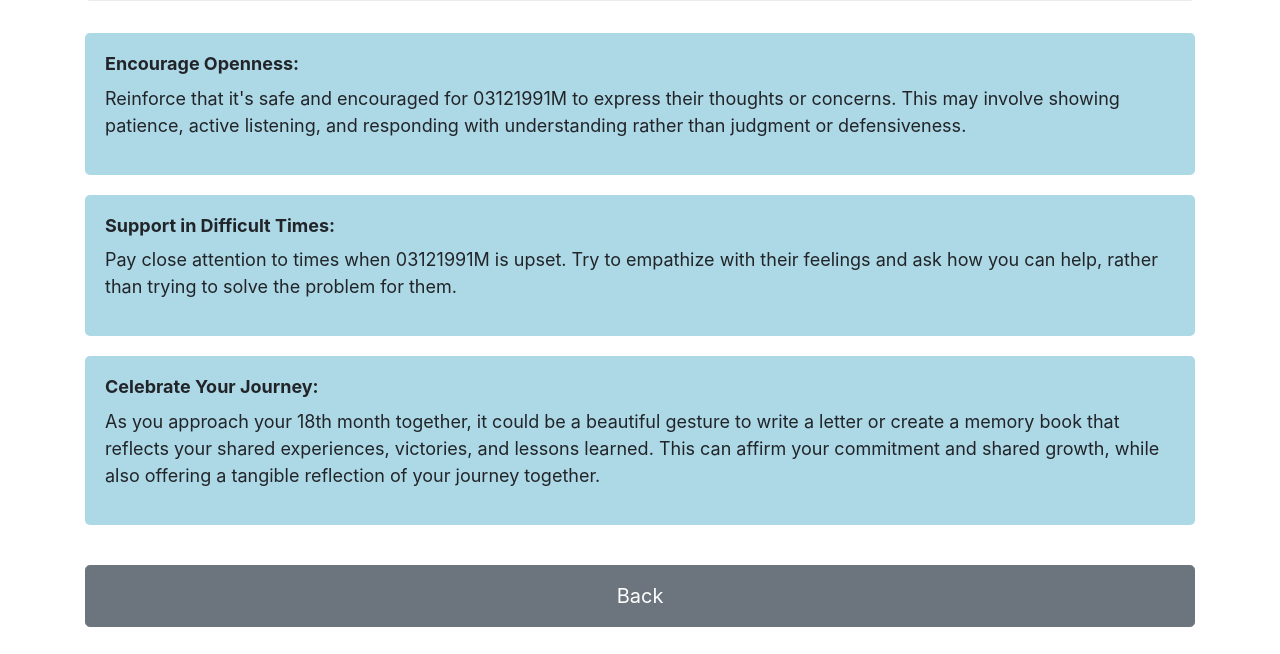
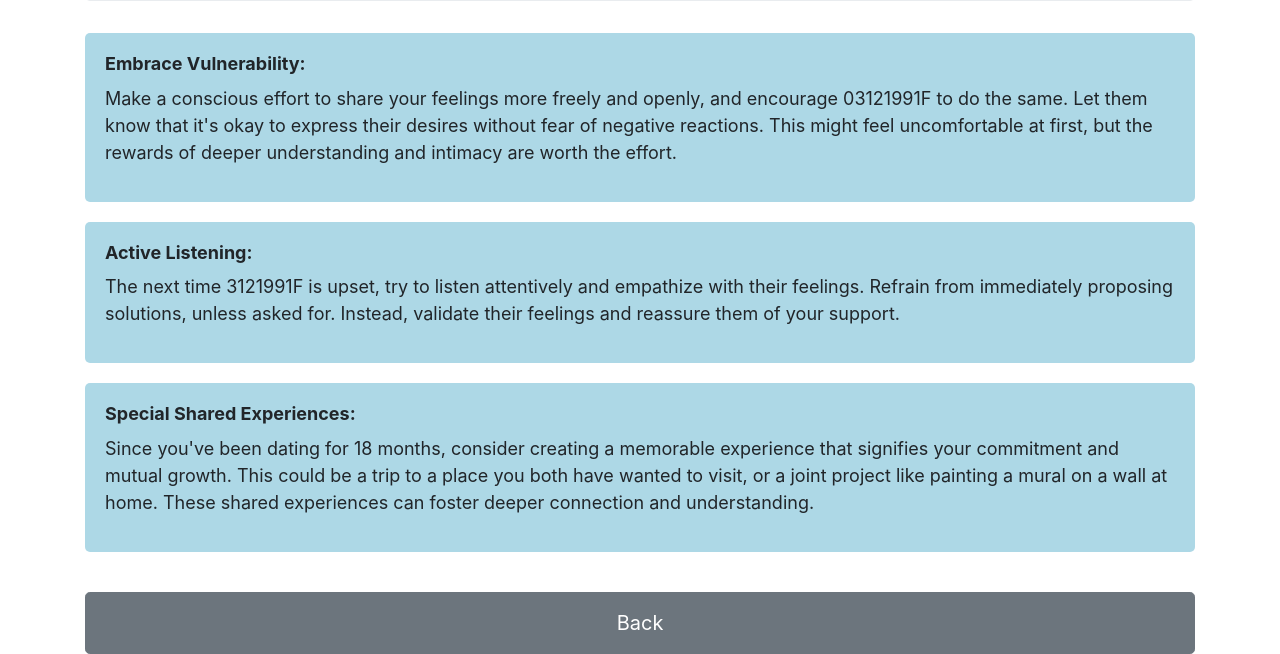
Before and after one commit to LoveGrow1/03121991M, a plain HTML site: page actions.html in a window 1280 px wide. Shown: the part 202-856 px from the top of the page. Before the commit the page ends 829 px from the top, so only its background shows below. Drawn offline with nearby package versions, Linux system fonts and the light colour scheme.

Commit message:
Update actions.html

```diff
--- a/actions.html
+++ b/actions.html
@@ -44,16 +44,16 @@
   <div class="row">
     <div class="col-12">
       <div class="info-box">
-        <h4>Encourage Openness:</h4>
-        <p>Reinforce that it's safe and encouraged for 03121991M to express their thoughts or concerns. This may involve showing patience, active listening, and responding with understanding rather than judgment or defensiveness.</p>
+        <h4>Embrace Vulnerability:</h4>
+        <p>Make a conscious effort to share your feelings more freely and openly, and encourage 03121991F to do the same. Let them know that it's okay to express their desires without fear of negative reactions. This might feel uncomfortable at first, but the rewards of deeper understanding and intimacy are worth the effort.</p>
       </div>
       <div class="info-box">
-        <h4>Support in Difficult Times:</h4>
-        <p>Pay close attention to times when 03121991M is upset. Try to empathize with their feelings and ask how you can help, rather than trying to solve the problem for them.</p>
+        <h4>Active Listening:</h4>
+        <p>The next time 3121991F is upset, try to listen attentively and empathize with their feelings. Refrain from immediately proposing solutions, unless asked for. Instead, validate their feelings and reassure them of your support.</p>
       </div>
       <div class="info-box">
-        <h4>Celebrate Your Journey:</h4>
-        <p>As you approach your 18th month together, it could be a beautiful gesture to write a letter or create a memory book that reflects your shared experiences, victories, and lessons learned. This can affirm your commitment and shared growth, while also offering a tangible reflection of your journey together.</p>
+        <h4>Special Shared Experiences:</h4>
+        <p>Since you've been dating for 18 months, consider creating a memorable experience that signifies your commitment and mutual growth. This could be a trip to a place you both have wanted to visit, or a joint project like painting a mural on a wall at home. These shared experiences can foster deeper connection and understanding.</p>
       </div>
     </div>
   </div>
```
